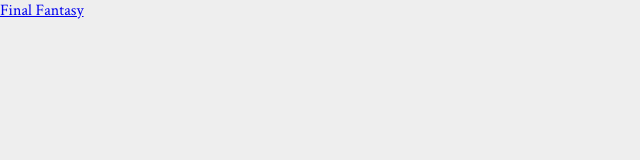
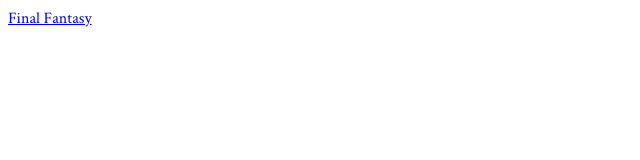
Before and after one commit to SapphireSuicune/walkthroughs, a plain HTML site: page index.html in a window 1280 px wide. Shown: the whole page, without its empty margins (0-640 px from the left). Drawn offline with Linux system fonts and the light colour scheme.

Commit message:
fixed margin

```diff
--- a/index.html
+++ b/index.html
@@ -8,11 +8,6 @@
     <style>
         * {
             font-family: "Crimson Text";
-        }
-
-        body {
-            margin: 0 0 0 0;
-            background-color: #eeeeee;
         }
 
         button {
```
